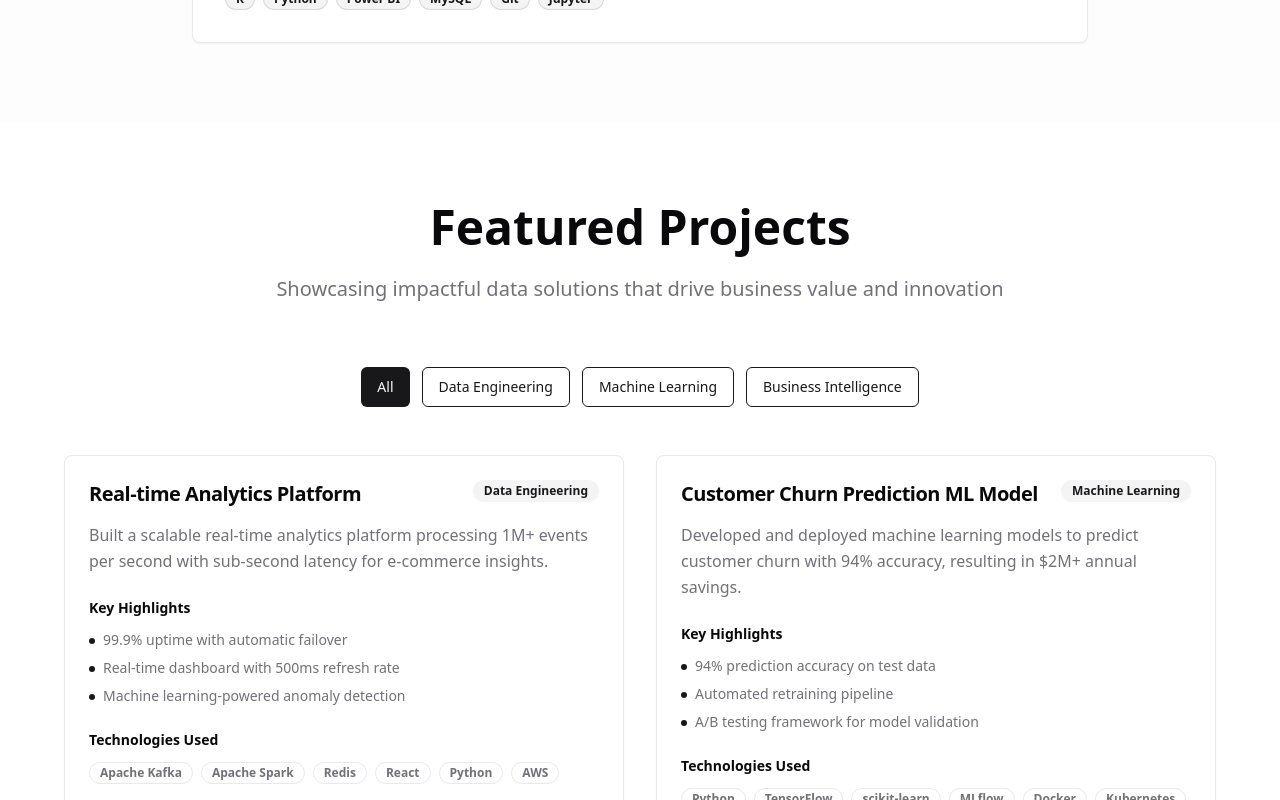
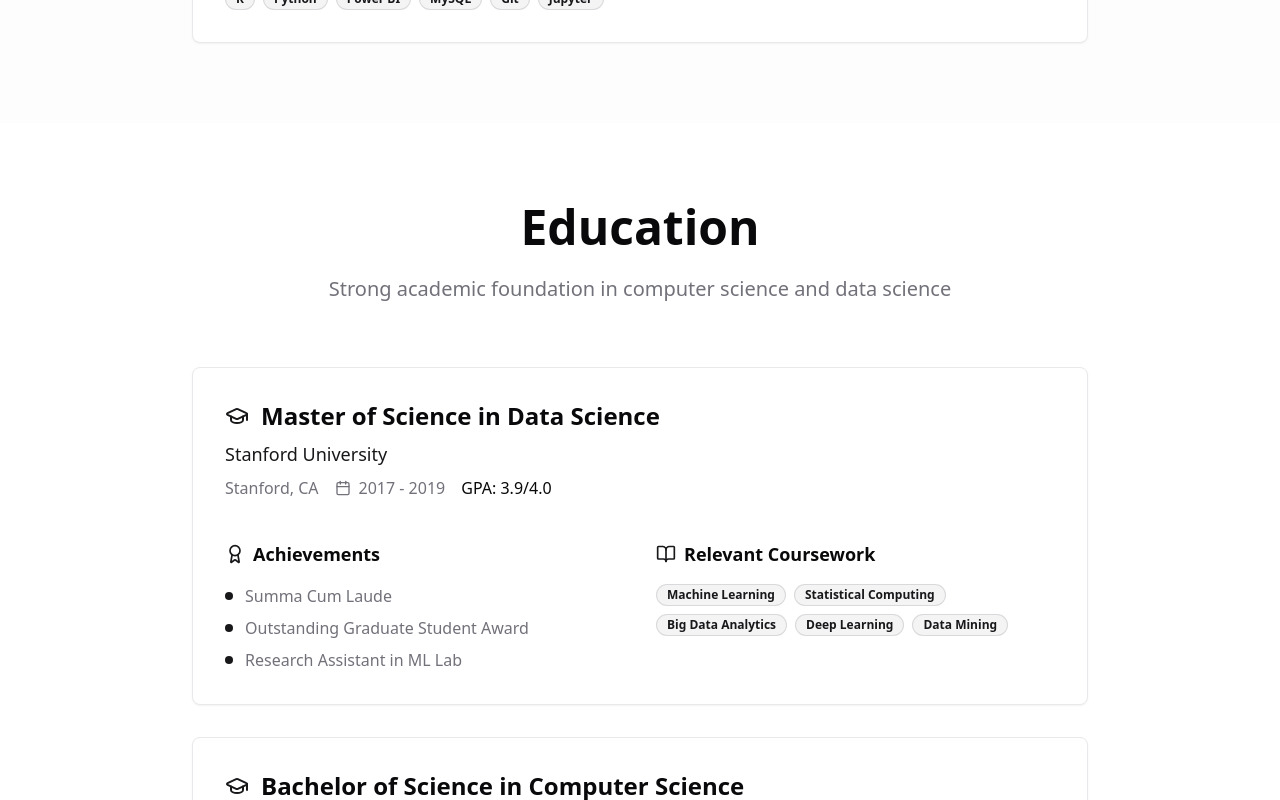
Before and after one commit to Adh101/portfolio-atish-dhamala, a React (Vite) app: page / in a window 1280 px wide. Shown: the part 3620-4420 px from the top of the page. Built offline with nearby package versions, Linux system fonts and the light colour scheme.

Commit message:
Reorder Education and Projects
Move the Education section to appear before the Projects section on the portfolio page.

```diff
--- a/src/pages/Index.tsx
+++ b/src/pages/Index.tsx
@@ -16,9 +16,9 @@ const Index = () => {
       <Hero />
       <About />
       <Experience />
+      <Education />
       <Projects />
       <Skills />
-      <Education />
       <Blog />
       <Contact />
       <Footer />
```
